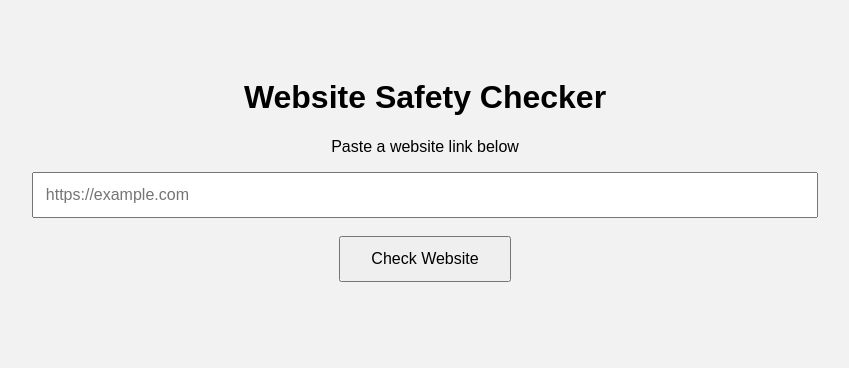
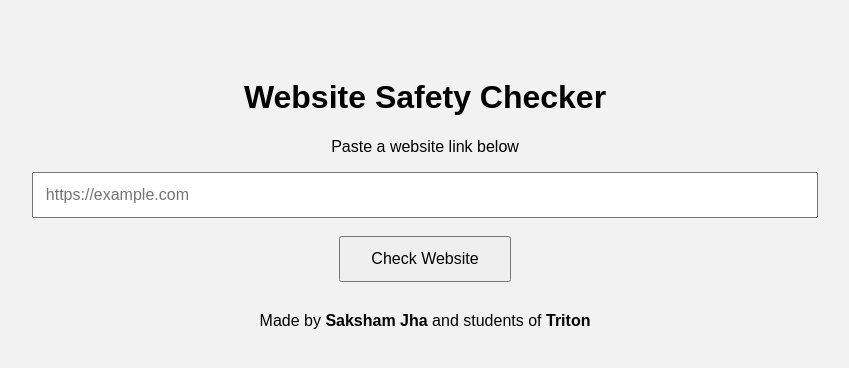
Before and after one commit to sakshamjha-dev/Phishing-website-detector, a Flask app: page / in a window 1280 px wide. Shown: the top 368 px of the page, without its empty margins (215-1064 px from the left). Run offline with Flask 3, Linux system fonts and the light colour scheme.

Commit message:
Update index.html

```diff
--- a/templates/index.html
+++ b/templates/index.html
@@ -1,11 +1,11 @@
 <!DOCTYPE html>
 <html>
 <head>
-    <title>Website Safety Checker</title>
+    <title>Website Safety Checker For Elders</title>
     <link rel="stylesheet" href="/static/style.css">
 </head>
 <body>
-
+<div class="container">
 <h1>Website Safety Checker</h1>
 <p>Paste a website link below</p>
 
@@ -14,8 +14,10 @@
     <br><br>
     <button type="submit">Check Website</button>
 </form>
-
+</div>
 <h2>{{ result }}</h2>
-
+<footer>
+        Made by <strong>Saksham Jha</strong> and students of <strong>Triton</strong>
+    </footer>
 </body>
 </html>
```
